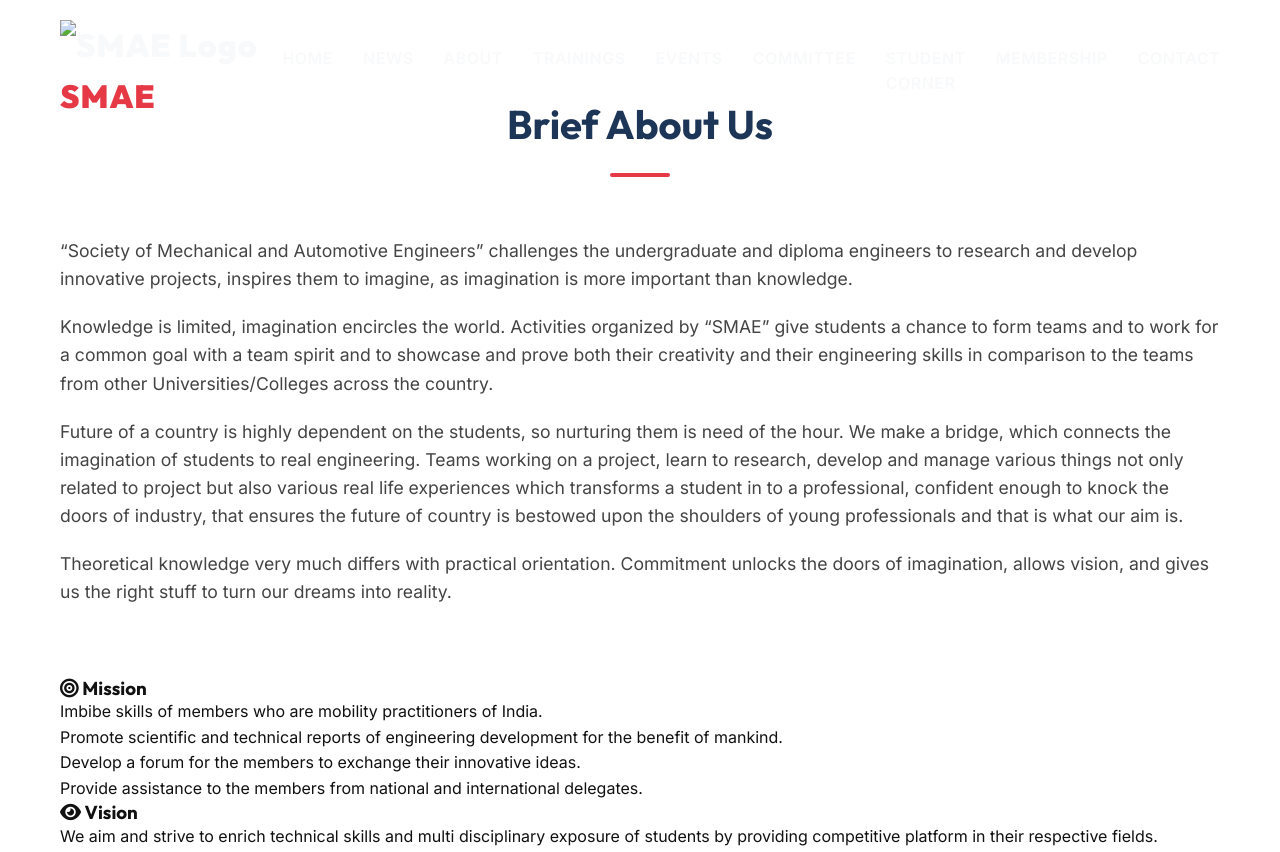
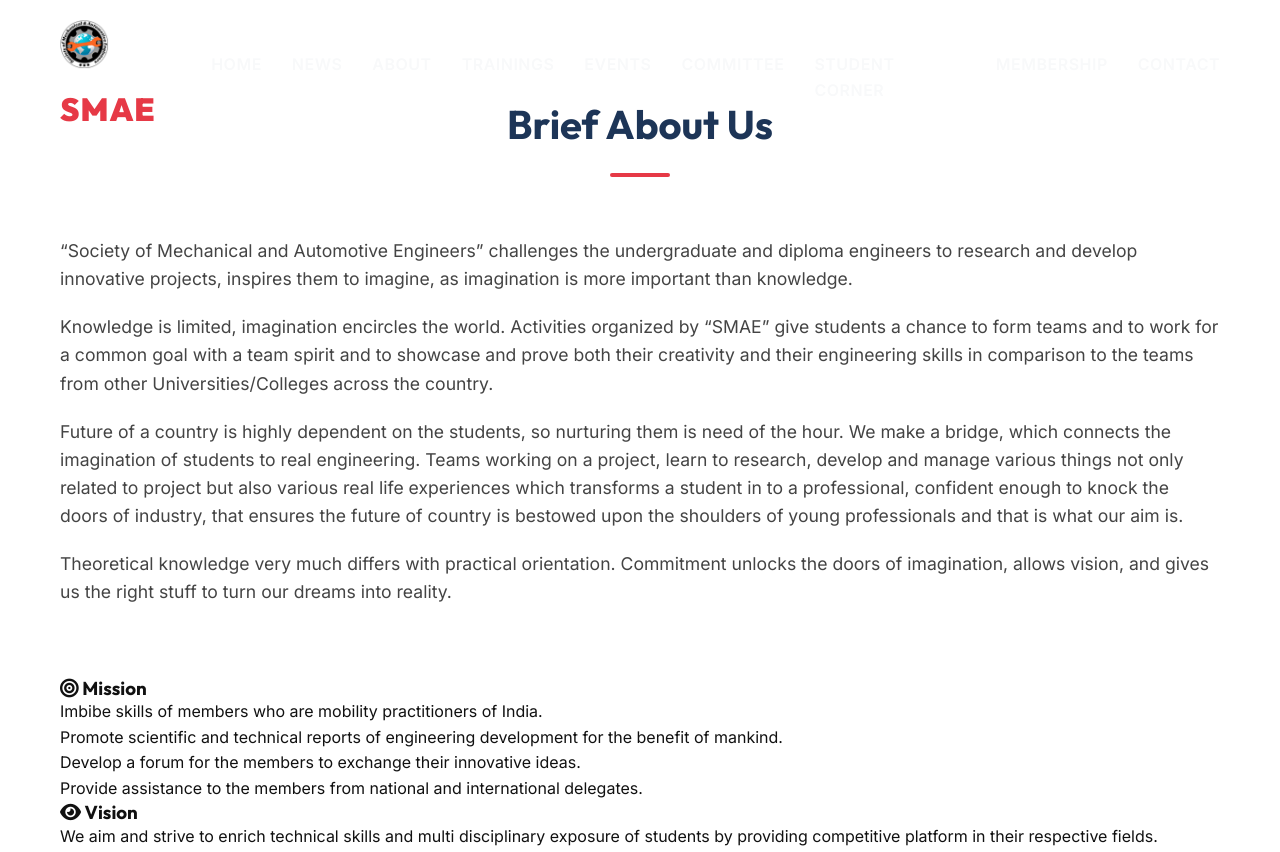
Before and after one commit to shashaank369/SMAE, a website: page about.html in a window 1280 px wide. Shown: the top 852 px of the page. Drawn offline with Linux system fonts and the light colour scheme; files whose address does not match are found by name.

Commit message:
Update about.html

```diff
--- a/about.html
+++ b/about.html
@@ -17,7 +17,7 @@
     <nav id="navbar">
         <div class="nav-container">
             <div class="logo">
-                <a href="index.html"><img src="smae_logo.webp" alt="SMAE Logo" loading="lazy"><span> SMAE</span></a>
+                <a href="index.html"><img src="smae_logo.png" alt="SMAE Logo" loading="lazy"><span> SMAE</span></a>
             </div>
             <ul class="nav-links">
                 <li><a href="index.html#home">Home</a></li>
```
